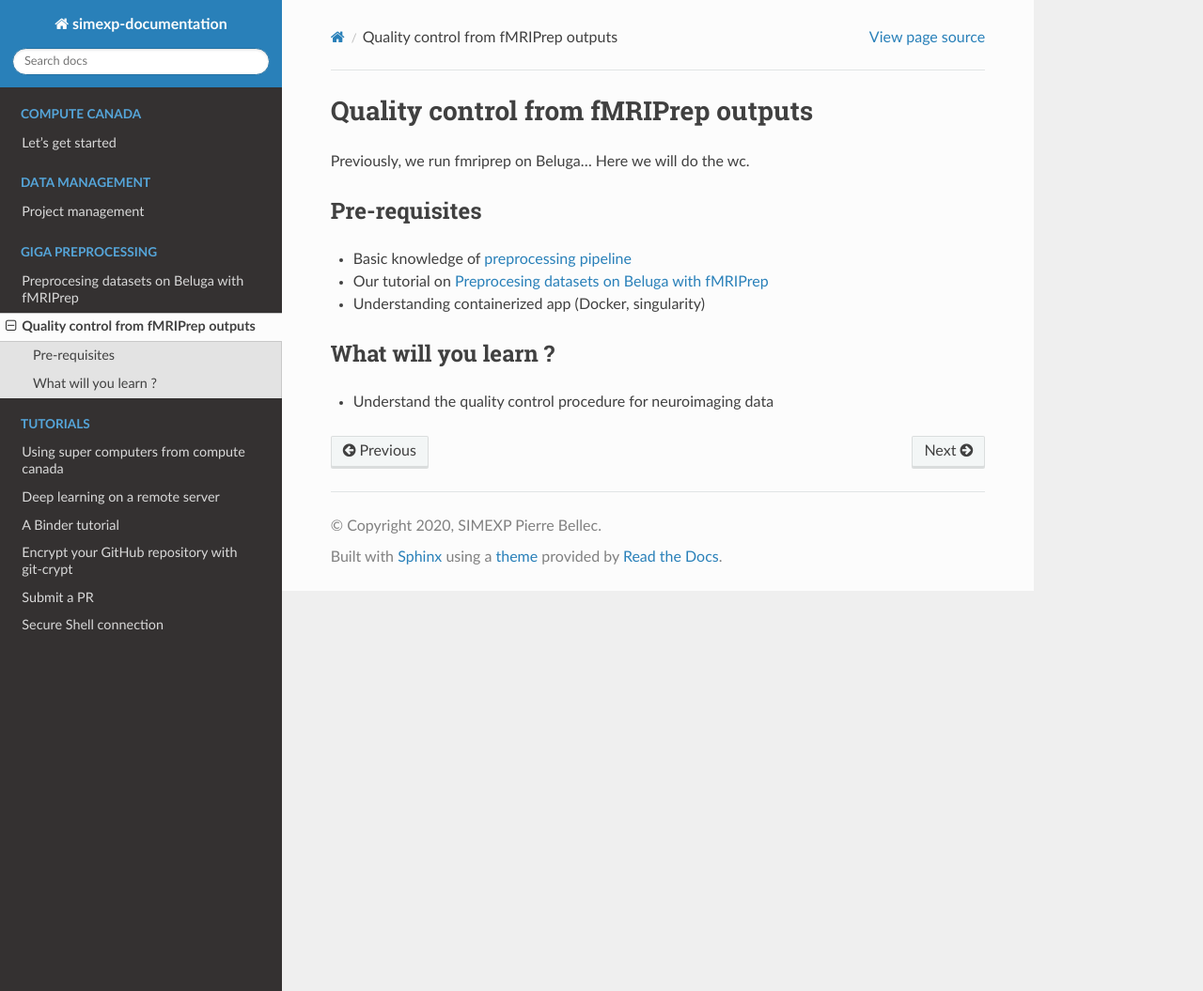
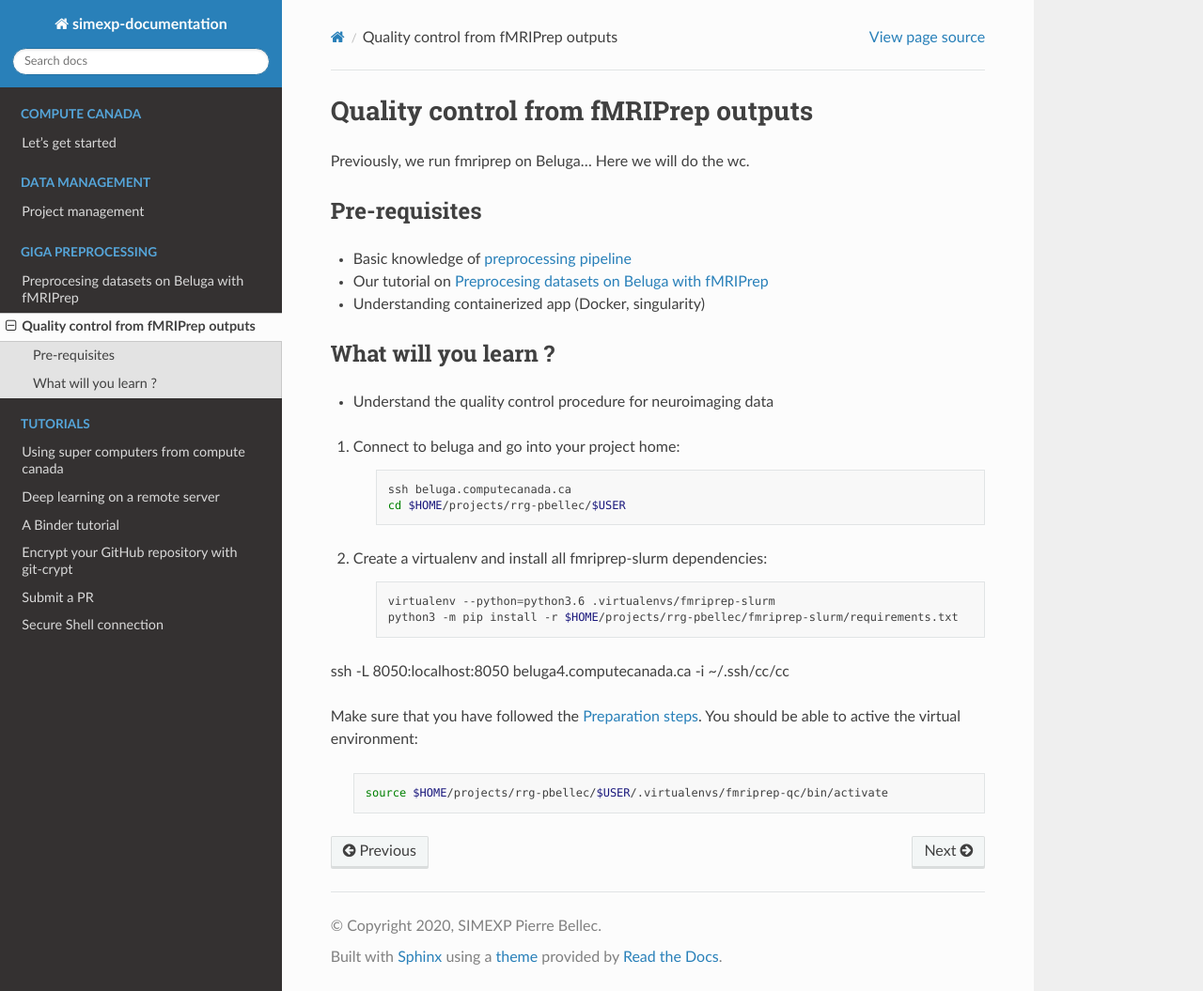
Before and after one commit to SIMEXP/lab-documentation, a Sphinx documentation site: the page built from source/giga_preprocessing/qc.rst, in a window 1280 px wide and 1055 px high. Shown: the whole window at 94% size. Built offline with Sphinx 7.4.7 and the Read the Docs theme 2.0.0, drawn with Linux system fonts in a browser that asks for light colours.

Commit message:
python venv

```diff
--- a/source/giga_preprocessing/qc.rst
+++ b/source/giga_preprocessing/qc.rst
@@ -13,3 +13,35 @@ Pre-requisites
 What will you learn ?
 :::::::::::::::::::::
 * Understand the quality control procedure for neuroimaging data
+
+
+
+
+
+
+1. Connect to beluga and go into your project home:
+
+    .. code:: bash
+
+        ssh beluga.computecanada.ca
+        cd $HOME/projects/rrg-pbellec/$USER
+
+2. Create a virtualenv and install all fmriprep-slurm dependencies:
+
+    .. code:: bash
+
+        virtualenv --python=python3.6 .virtualenvs/fmriprep-slurm
+        python3 -m pip install -r $HOME/projects/rrg-pbellec/fmriprep-slurm/requirements.txt
+
+
+
+ssh -L 8050:localhost:8050 beluga4.computecanada.ca -i ~/.ssh/cc/cc
+
+
+
+Make sure that you have followed the :ref:`Preparation steps`.
+You should be able to active the virtual environment:
+
+    .. code:: bash
+
+        source $HOME/projects/rrg-pbellec/$USER/.virtualenvs/fmriprep-qc/bin/activate
```
